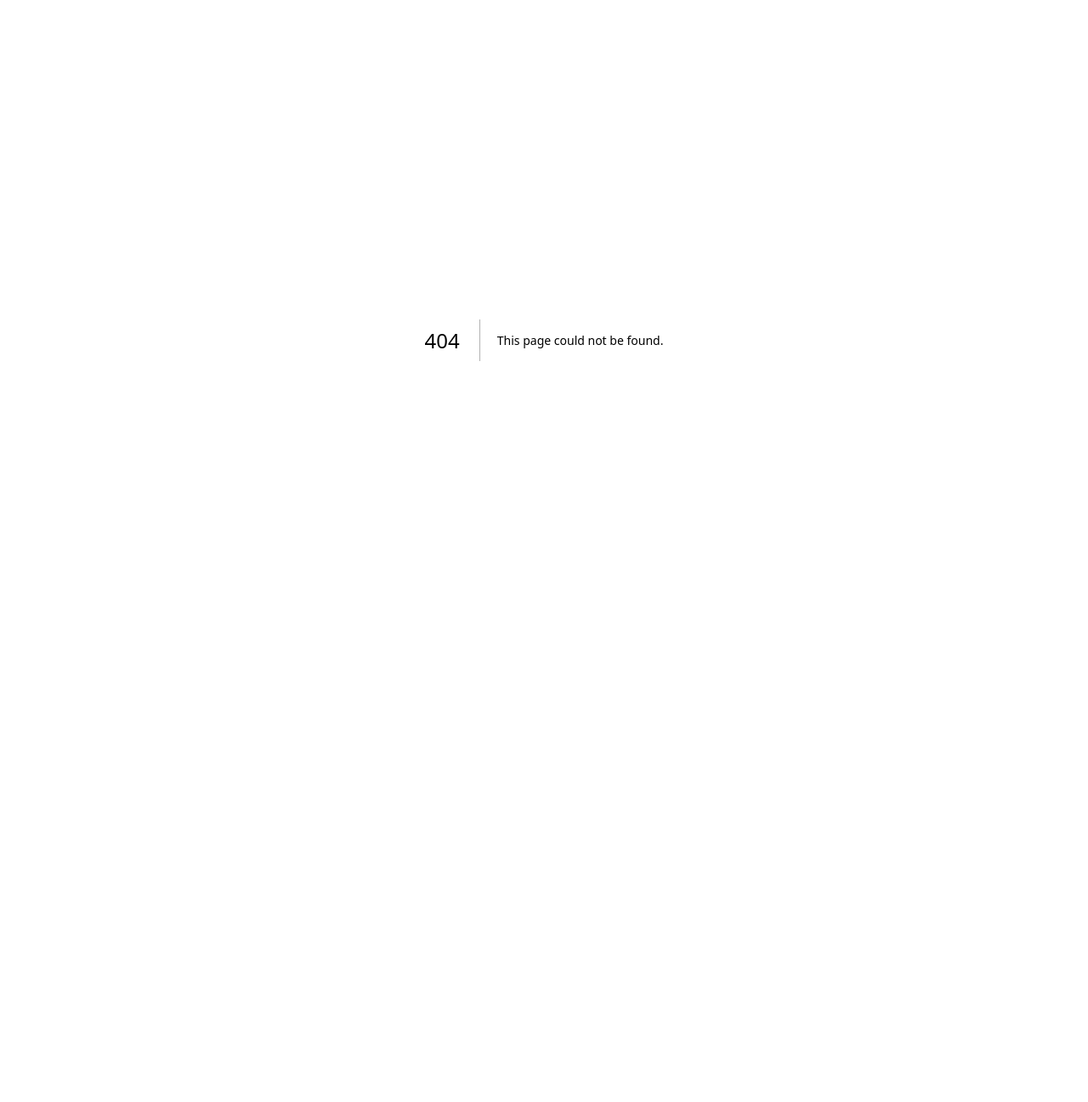
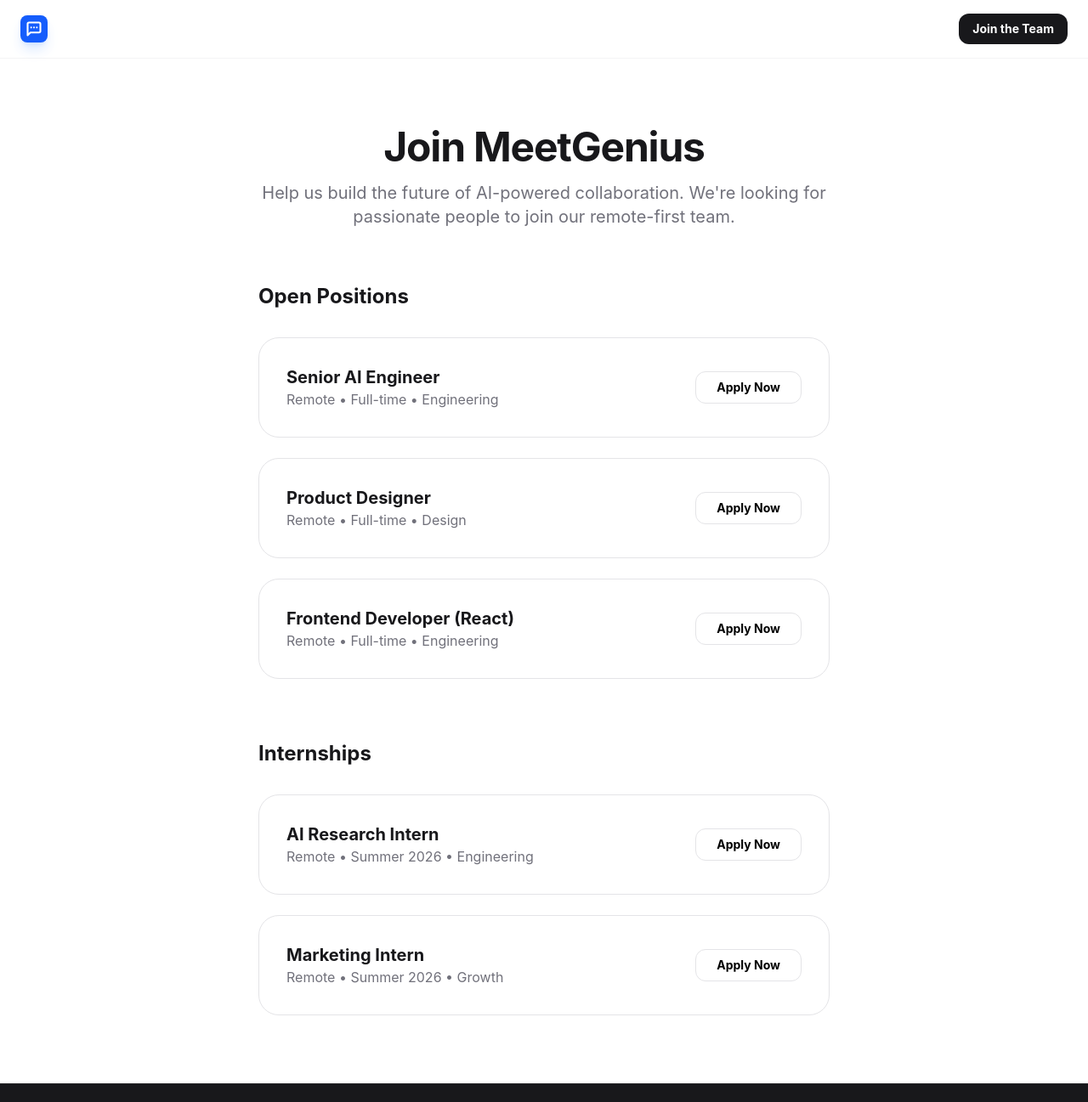
Before and after one commit to Le-ArteX/MeetGenius, a Next.js app in the folder apps/web/: page /careers in a window 1280 px wide. Before the commit this address had no page. Shown: the top 1297 px of the page at 85% size. Before the commit the page ends 800 px from the top, so only its background shows below. Built offline with nearby package versions, Linux system fonts and the light colour scheme.

Commit message:
added blog pages and careers added

```diff
--- /dev/null
+++ b/apps/web/app/blog/page.tsx
@@ -0,0 +1,69 @@
+'use client'
+
+import React from 'react';
+import Link from 'next/link';
+import Logo from '../components/logo/logo';
+import Footer from '../components/footer/footer';
+
+export default function BlogPage() {
+    return (
+        <div className="min-h-screen bg-white flex flex-col">
+            <nav className="sticky top-0 z-50 bg-white/80 backdrop-blur-md border-b border-zinc-100 py-4 px-6 flex justify-between items-center">
+                <Link href="/landingPage">
+                    <Logo />
+                </Link>
+                <div className="flex gap-6 items-center">
+                    <Link href="/login" className="text-sm font-bold text-zinc-900 hover:text-blue-600 transition-colors">
+                        Sign in
+                    </Link>
+                    <Link href="/register" className="px-4 py-2 bg-zinc-900 text-white rounded-xl text-sm font-bold hover:bg-zinc-800 transition-all">
+                        Get Started
+                    </Link>
+                </div>
+            </nav>
+
+            <main className="flex-1 max-w-5xl mx-auto px-6 py-20">
+                <div className="text-center mb-16">
+                    <h1 className="text-5xl font-bold text-zinc-900 mb-4 tracking-tight">Our Blog</h1>
+                    <p className="text-xl text-zinc-500 max-w-2xl mx-auto">
+                        Tips, tricks, and insights on how to make your meetings more productive with AI.
+                    </p>
+                </div>
+
+                <div className="grid grid-cols-1 md:grid-cols-2 gap-8">
+                    {/* Placeholder Post 1 */}
+                    <div className="group cursor-pointer">
+                        <div className="aspect-video bg-zinc-100 rounded-3xl mb-6 overflow-hidden border border-zinc-200">
+                            <div className="w-full h-full bg-linear-to-br from-blue-500/10 to-indigo-500/10 flex items-center justify-center">
+                                <span className="text-zinc-400 font-medium">Post Image</span>
+                            </div>
+                        </div>
+                        <h2 className="text-2xl font-bold text-zinc-900 mb-3 group-hover:text-blue-600 transition-colors">
+                            5 Ways AI is Changing Team Collaboration
+                        </h2>
+                        <p className="text-zinc-600 line-clamp-2">
+                            Discover how artificial intelligence is helping teams stay aligned and productive without the manual work of taking notes...
+                        </p>
+                    </div>
+
+                    {/* Placeholder Post 2 */}
+                    <div className="group cursor-pointer">
+                        <div className="aspect-video bg-zinc-100 rounded-3xl mb-6 overflow-hidden border border-zinc-200">
+                            <div className="w-full h-full bg-linear-to-br from-purple-500/10 to-pink-500/10 flex items-center justify-center">
+                                <span className="text-zinc-400 font-medium">Post Image</span>
+                            </div>
+                        </div>
+                        <h2 className="text-2xl font-bold text-zinc-900 mb-3 group-hover:text-blue-600 transition-colors">
+                            The Future of Meetings: Less Talking, More Doing
+                        </h2>
+                        <p className="text-zinc-600 line-clamp-2">
+                            Learn why short, AI-summarized meetings are becoming the new standard for high-growth tech companies...
+                        </p>
+                    </div>
+                </div>
+            </main>
+
+            <Footer />
+        </div>
+    );
+}
--- /dev/null
+++ b/apps/web/app/careers/page.tsx
@@ -0,0 +1,103 @@
+'use client'
+
+import React from 'react';
+import Link from 'next/link';
+import Logo from '../components/logo/logo';
+import Footer from '../components/footer/footer';
+
+export default function CareersPage() {
+    return (
+        <div className="min-h-screen bg-white flex flex-col">
+            <nav className="sticky top-0 z-50 bg-white/80 backdrop-blur-md border-b border-zinc-100 py-4 px-6 flex justify-between items-center">
+                <Link href="/landingPage">
+                    <Logo />
+                </Link>
+                <Link href="/register" className="px-4 py-2 bg-zinc-900 text-white rounded-xl text-sm font-bold hover:bg-zinc-800 transition-all">
+                    Join the Team
+                </Link>
+            </nav>
+
+            <main className="flex-1 max-w-5xl mx-auto px-6 py-20">
+                <div className="text-center mb-16">
+                    <h1 className="text-5xl font-bold text-zinc-900 mb-4 tracking-tight">Join MeetGenius</h1>
+                    <p className="text-xl text-zinc-500 max-w-2xl mx-auto">
+                        Help us build the future of AI-powered collaboration. We're looking for passionate people to join our remote-first team.
+                    </p>
+                </div>
+
+                <div className="space-y-6">
+                    <h2 className="text-2xl font-bold text-zinc-900 mb-8">Open Positions</h2>
+
+                    {/* Placeholder Job 1 */}
+                    <div className="p-8 rounded-3xl border border-zinc-200 hover:border-zinc-900 transition-all cursor-pointer group">
+                        <div className="flex flex-col md:flex-row justify-between items-start md:items-center gap-4">
+                            <div>
+                                <h3 className="text-xl font-bold text-zinc-900 group-hover:text-blue-600 transition-colors">Senior AI Engineer</h3>
+                                <p className="text-zinc-500">Remote • Full-time • Engineering</p>
+                            </div>
+                            <button className="px-6 py-2 border border-zinc-200 rounded-xl font-bold text-sm hover:bg-zinc-900 hover:text-white transition-all">
+                                Apply Now
+                            </button>
+                        </div>
+                    </div>
+
+                    {/* Placeholder Job 2 */}
+                    <div className="p-8 rounded-3xl border border-zinc-200 hover:border-zinc-900 transition-all cursor-pointer group">
+                        <div className="flex flex-col md:flex-row justify-between items-start md:items-center gap-4">
+                            <div>
+                                <h3 className="text-xl font-bold text-zinc-900 group-hover:text-blue-600 transition-colors">Product Designer</h3>
+                                <p className="text-zinc-500">Remote • Full-time • Design</p>
+                            </div>
+                            <button className="px-6 py-2 border border-zinc-200 rounded-xl font-bold text-sm hover:bg-zinc-900 hover:text-white transition-all">
+                                Apply Now
+                            </button>
+                        </div>
+                    </div>
+
+                    {/* Placeholder Job 3 */}
+                    <div className="p-8 rounded-3xl border border-zinc-200 hover:border-zinc-900 transition-all cursor-pointer group">
+                        <div className="flex flex-col md:flex-row justify-between items-start md:items-center gap-4">
+                            <div>
+                                <h3 className="text-xl font-bold text-zinc-900 group-hover:text-blue-600 transition-colors">Frontend Developer (React)</h3>
+                                <p className="text-zinc-500">Remote • Full-time • Engineering</p>
+                            </div>
+                            <button className="px-6 py-2 border border-zinc-200 rounded-xl font-bold text-sm hover:bg-zinc-900 hover:text-white transition-all">
+                                Apply Now
+                            </button>
+                        </div>
+                    </div>
+
+                    <h2 className="text-2xl font-bold text-zinc-900 pt-12 mb-8">Internships</h2>
+
+                    {/* Internship 1 */}
+                    <div className="p-8 rounded-3xl border border-zinc-200 hover:border-zinc-900 transition-all cursor-pointer group">
+                        <div className="flex flex-col md:flex-row justify-between items-start md:items-center gap-4">
+                            <div>
+                                <h3 className="text-xl font-bold text-zinc-900 group-hover:text-blue-600 transition-colors">AI Research Intern</h3>
+                                <p className="text-zinc-500">Remote • Summer 2026 • Engineering</p>
+                            </div>
+                            <button className="px-6 py-2 border border-zinc-200 rounded-xl font-bold text-sm hover:bg-zinc-900 hover:text-white transition-all">
+                                Apply Now
+                            </button>
+                        </div>
+                    </div>
+
+                    {/* Internship 2 */}
+                    <div className="p-8 rounded-3xl border border-zinc-200 hover:border-zinc-900 transition-all cursor-pointer group">
+                        <div className="flex flex-col md:flex-row justify-between items-start md:items-center gap-4">
+                            <div>
+                                <h3 className="text-xl font-bold text-zinc-900 group-hover:text-blue-600 transition-colors">Marketing Intern</h3>
+                                <p className="text-zinc-500">Remote • Summer 2026 • Growth</p>
+                            </div>
+                            <button className="px-6 py-2 border border-zinc-200 rounded-xl font-bold text-sm hover:bg-zinc-900 hover:text-white transition-all">
+                                Apply Now
+                            </button>
+                        </div>
+                    </div>
+                </div>
+            </main>
+
+            <Footer />
+        </div>
+    );
+}
--- a/apps/web/app/privacy/page.tsx
+++ b/apps/web/app/privacy/page.tsx
@@ -8,7 +8,7 @@
 export default function PrivacyPage() {
     return (
         <div className="min-h-screen bg-white flex flex-col">
-            <nav className="border-b border-zinc-100 py-4 px-6 flex justify-between items-center">
+            <nav className="sticky top-0 z-50 bg-white/80 backdrop-blur-md border-b border-zinc-100 py-4 px-6 flex justify-between items-center">
                 <Link href="/landingPage">
                     <Logo />
                 </Link>
--- a/apps/web/app/terms/page.tsx
+++ b/apps/web/app/terms/page.tsx
@@ -8,7 +8,7 @@
 export default function TermsPage() {
     return (
         <div className="min-h-screen bg-white flex flex-col">
-            <nav className="border-b border-zinc-100 py-4 px-6 flex justify-between items-center">
+            <nav className="sticky top-0 z-50 bg-white/80 backdrop-blur-md border-b border-zinc-100 py-4 px-6 flex justify-between items-center">
                 <Link href="/landingPage">
                     <Logo />
                 </Link>
```
